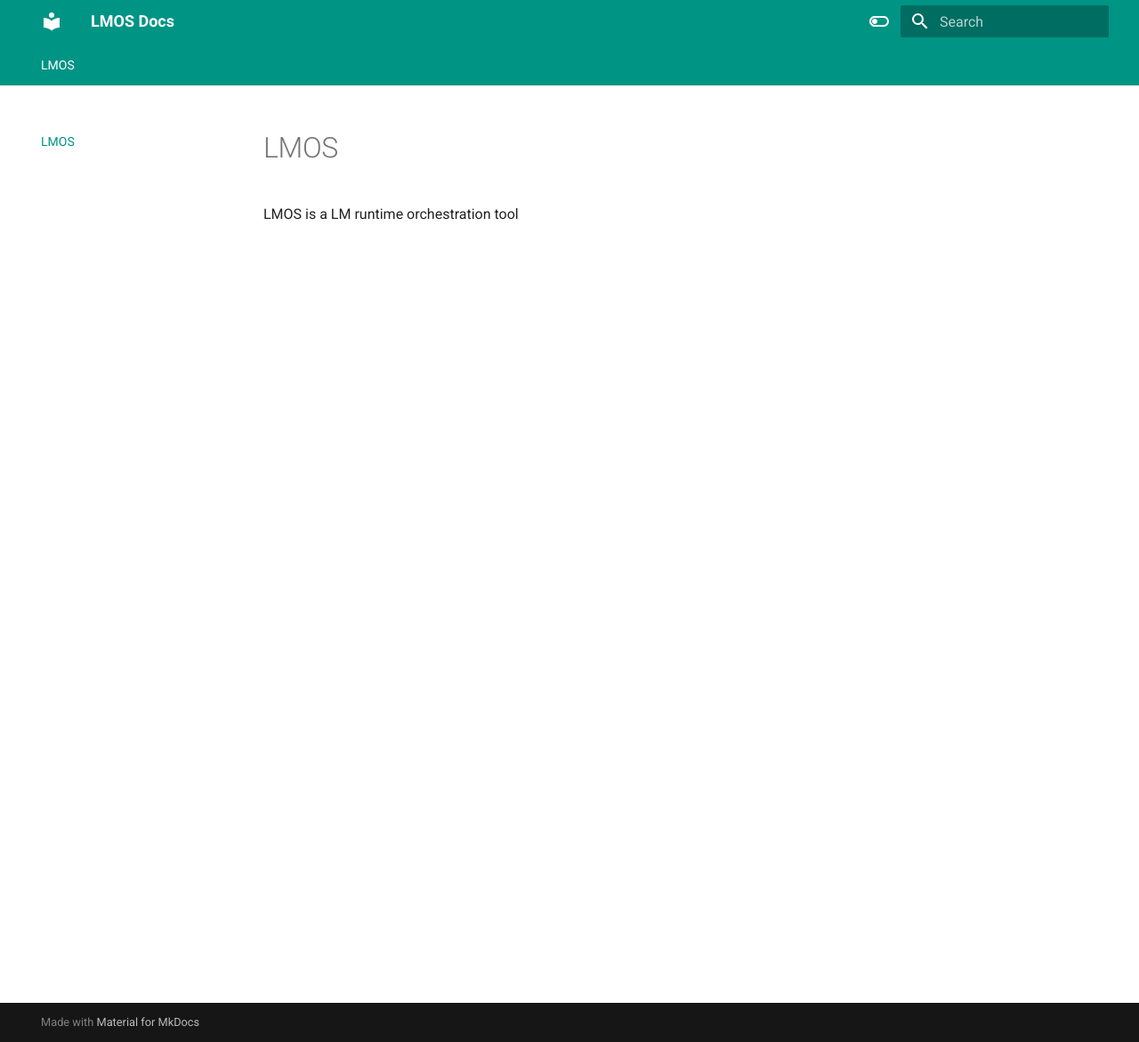
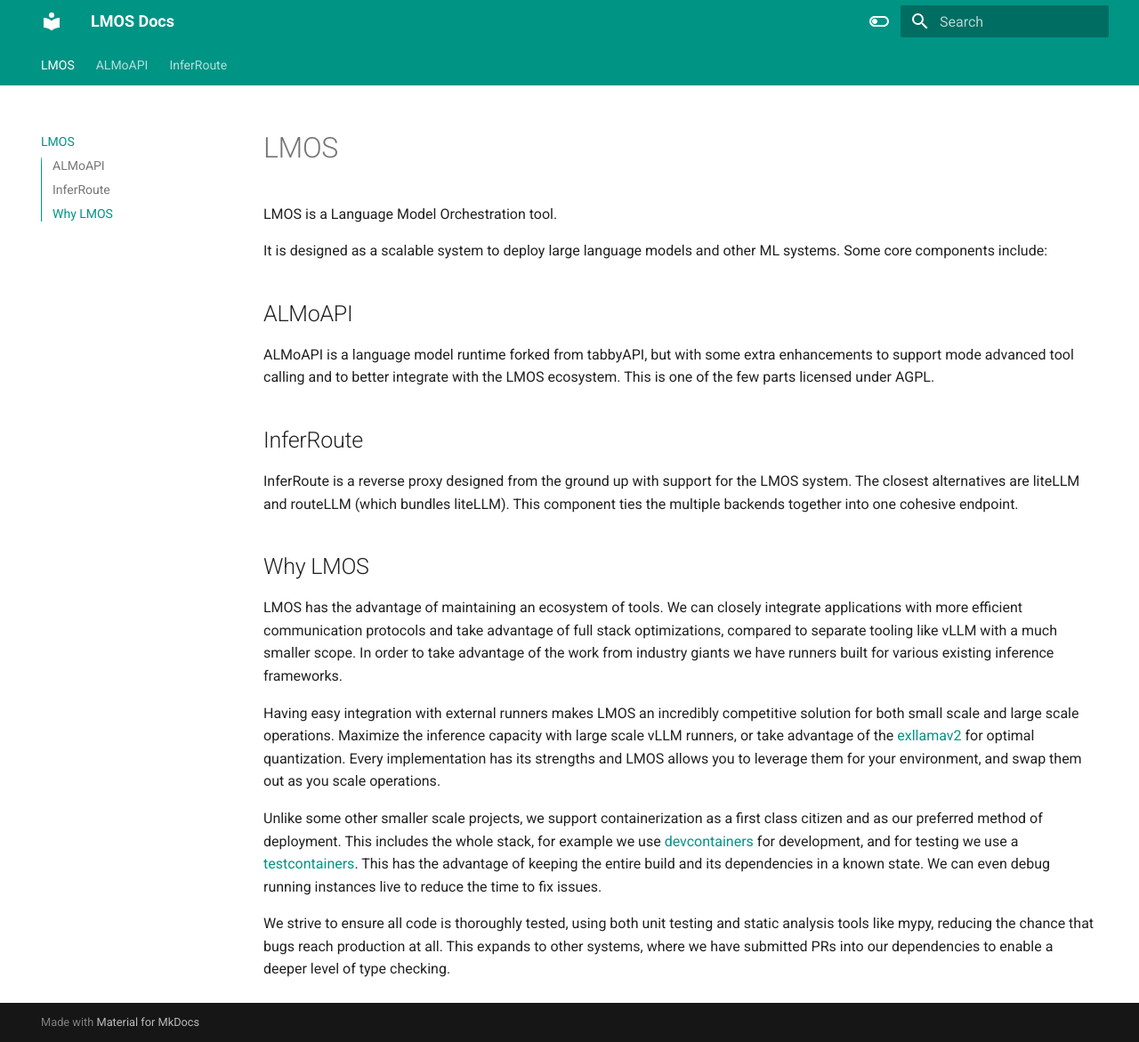
Before and after one commit to LMOS-IO/LMOS-docs, an MkDocs documentation site: the page built from docs/index.md, in a window 1280 px wide and 1171 px high. Shown: the whole window at 89% size. Built offline with MkDocs 1.6.1 and Material for MkDocs 9.7.7, drawn with Linux system fonts in a browser that asks for light colours.

Commit message:
add initial resources

```diff
--- a/docs/index.md
+++ b/docs/index.md
@@ -1,3 +1,23 @@
 # LMOS
 
-LMOS is a LM runtime orchestration tool
+LMOS is a Language Model Orchestration tool.
+
+It is designed as a scalable system to deploy large language models and other ML systems. Some core components include:
+
+## ALMoAPI
+
+ALMoAPI is a language model runtime forked from tabbyAPI, but with some extra enhancements to support mode advanced tool calling and to better integrate with the LMOS ecosystem. This is one of the few parts licensed under AGPL.
+
+## InferRoute
+
+InferRoute is a reverse proxy designed from the ground up with support for the LMOS system. The closest alternatives are liteLLM and routeLLM (which bundles liteLLM). This component ties the multiple backends together into one cohesive endpoint.
+
+## Why LMOS
+
+LMOS has the advantage of maintaining an ecosystem of tools. We can closely integrate applications with more efficient communication protocols and take advantage of full stack optimizations, compared to separate tooling like vLLM with a much smaller scope. In order to take advantage of the work from industry giants we have runners built for various existing inference frameworks.
+
+Having easy integration with external runners makes LMOS an incredibly competitive solution for both small scale and large scale operations. Maximize the inference capacity with large scale vLLM runners, or take advantage of the [exllamav2](https://github.com/turboderp/exllamav2) for optimal quantization. Every implementation has its strengths and LMOS allows you to leverage them for your environment, and swap them out as you scale operations.
+
+Unlike some other smaller scale projects, we support containerization as a first class citizen and as our preferred method of deployment. This includes the whole stack, for example we use [devcontainers](https://containers.dev/) for development, and for testing we use a [testcontainers](https://github.com/testcontainers/testcontainers-python). This has the advantage of keeping the entire build and its dependencies in a known state. We can even debug running instances live to reduce the time to fix issues.
+
+We strive to ensure all code is thoroughly tested, using both unit testing and static analysis tools like mypy, reducing the chance that bugs reach production at all. This expands to other systems, where we have submitted PRs into our dependencies to enable a deeper level of type checking.
```
Also changed, not shown: docs/ALMoAPI/Introduction.md (added, +3 -0 lines), docs/InferRoute/Introduction.md (added, +3 -0 lines), 2 other files.
